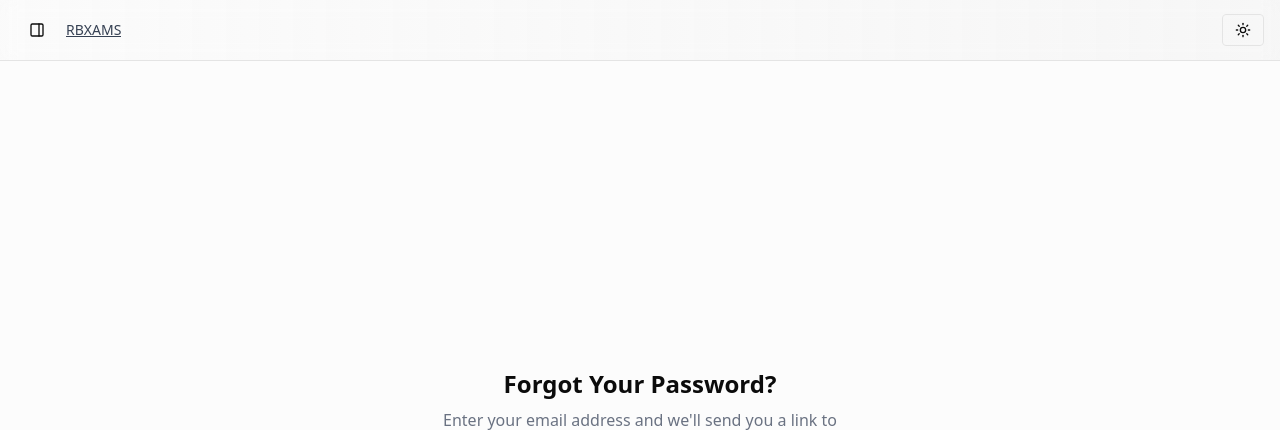
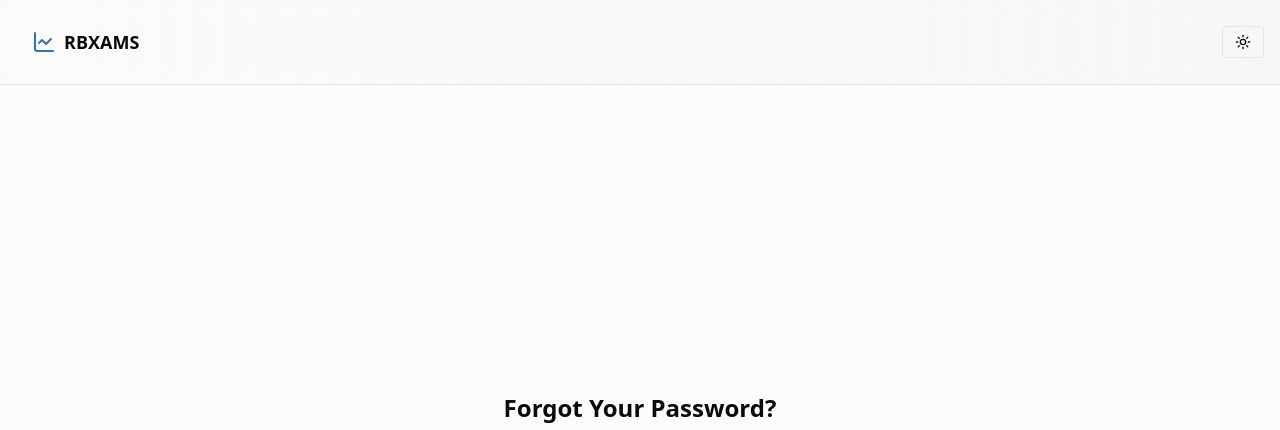
Before and after one commit to 99lash/RBXAMS, a PHP site: page /forgot-password in a window 1280 px wide. Shown: the top 430 px of the page. Run offline with PHP 8.4, Linux system fonts and the light colour scheme; style sheets or scripts are compiled from the project's sources.

Commit message:
fix(header): correct HTML structure and improve sidebar branding link

```diff
--- a/src/Views/Partials/Header.php
+++ b/src/Views/Partials/Header.php
@@ -1,6 +1,7 @@
 <?php if ($page != '/login'): ?>
-  <header class="border-b border-base-300 flex justify-between items-center px-4 py-3 sticky top-0 z-[1000] bg-gradient-to-l from-secondary/20 to-secondary/5 backdrop-blur-sm">
-    <?php if ($page != '/404' && $page != '/404'): ?>
+  <header
+    class="border-b border-base-300 flex justify-between items-center px-4 py-3 sticky top-0 z-[1000] bg-gradient-to-l from-secondary/20 to-secondary/5 backdrop-blur-sm">
+    <?php if ($page != '/404' && $page != '/404' && $page != '/forgot-password' && $page != '/reset-password'): ?>
       <!-- Left: Sidebar toggle and breadcrumbs -->
       <div class="flex items-center gap-2">
         <button id="toggle-sidebar" class="btn btn-sm btn-ghost">
@@ -23,10 +24,12 @@
       </div>
     <?php else: ?>
       <!-- Branding -->
-      <div class="p-4 flex items-center gap-2">
-        <i data-lucide="line-chart" class="w-6 h-6 text-primary"></i>
-        <span class="font-bold text-lg sidebar-text">RBXAMS</span>
-      </div>
+      <a href="/">
+        <div class="p-4 flex items-center gap-2">
+          <i data-lucide="line-chart" class="w-6 h-6 text-primary"></i>
+          <span class="font-bold text-lg sidebar-text">RBXAMS</span>
+        </div>
+      </a>
     <?php endif; ?>
 
     <!-- Right: Actions -->
--- a/src/Views/Partials/Sidebar.php
+++ b/src/Views/Partials/Sidebar.php
@@ -109,8 +109,8 @@
           <!-- <li><a href="#" role="menuitem"><i data-lucide="bell" class="w-4 h-4 inline-block mr-2"></i>Notifications</a> -->
           </li>
           <li>
-            <form method="POST" action="/logout" class="w-full flex">
-              <button type="submit" class="flex flex-1 items-center gap-2 bg-error/50 border border-error rounded-md px-2 p-1 cursor-pointer" role="menuitem">
+            <form method="POST" action="/logout" class="w-full flex bg-error/50 border border-error rounded-md px-2 p-1 cursor-pointer hover:bg-error/40">
+              <button type="submit" class="flex flex-1 items-center gap-2 cursor-pointer" role="menuitem">
                 <i data-lucide="log-out" class="w-4 h-4 inline-block mr-2"></i>Logout
               </button>
             </form>
```
